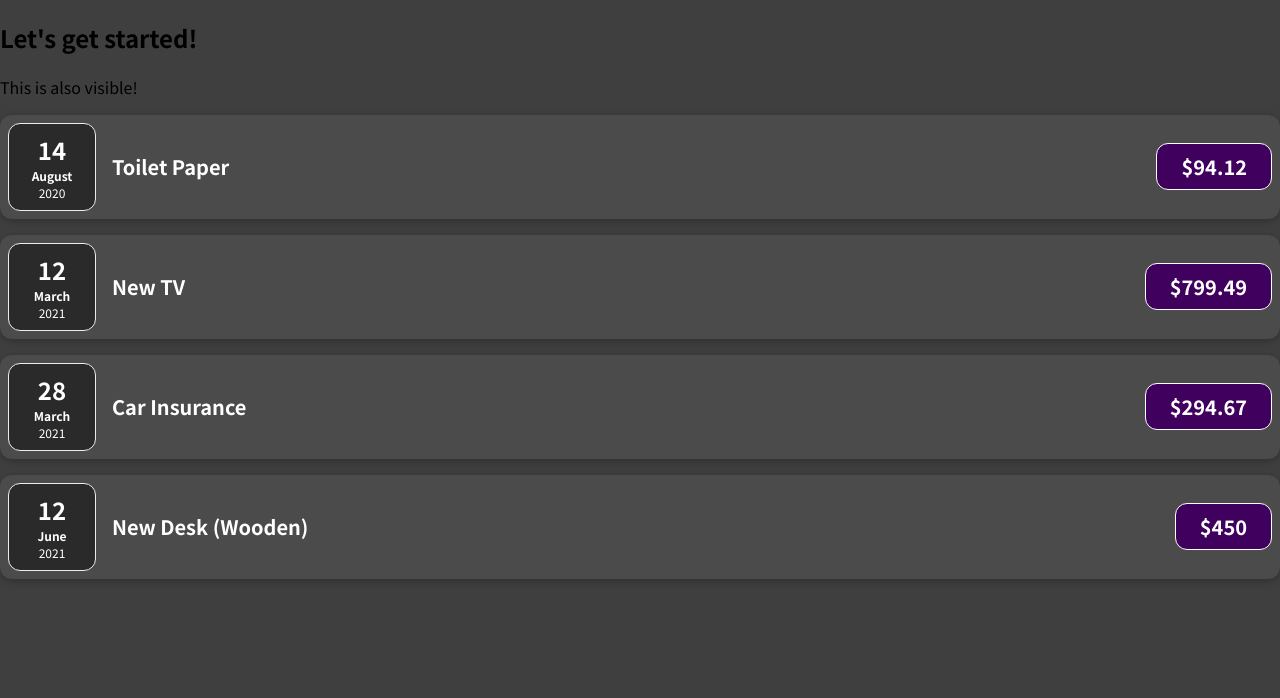
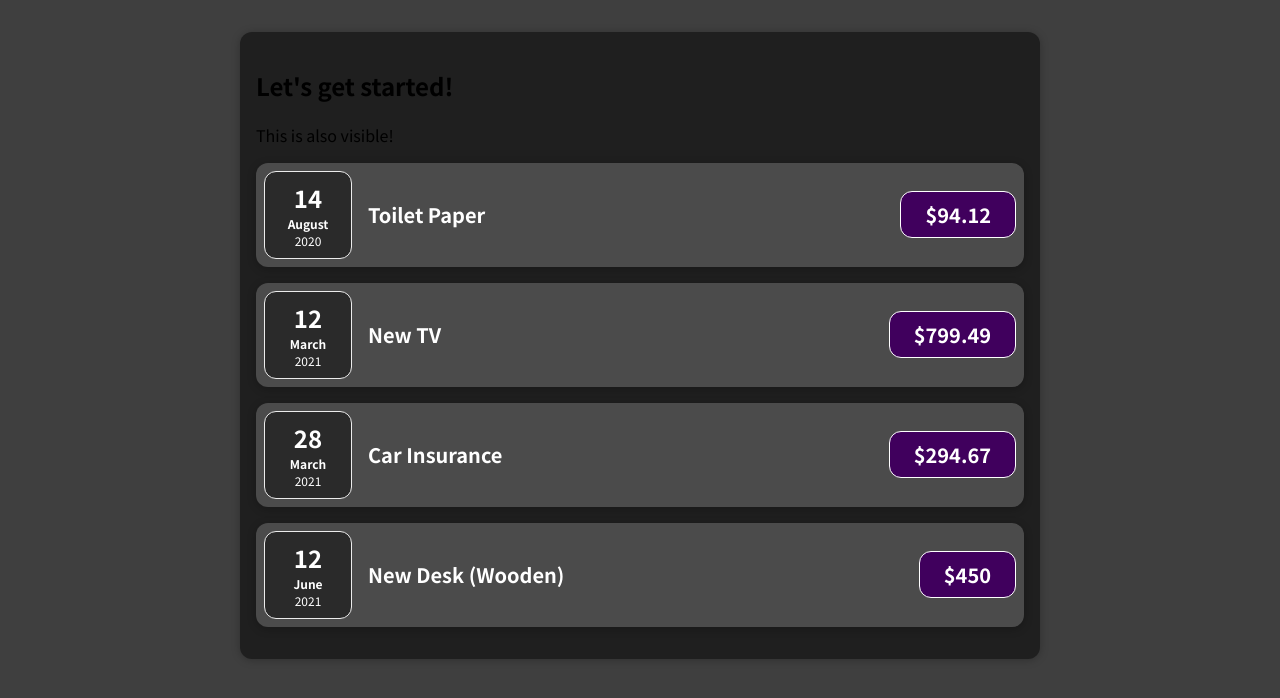
Before and after one commit to muntaqamahmood/MyExpenseTracker, a JavaScript app: page / in a window 1280 px wide. Shown: the top 698 px of the page. Built offline with nearby package versions, Linux system fonts and the light colour scheme.

Commit message:
refactor: Expenses component

```diff
--- a/src/App.js
+++ b/src/App.js
@@ -1,4 +1,5 @@
-import ExpenseItem from './components/ExpenseItem';
+// import ExpenseItem from './components/ExpenseItem';
+import Expenses from './components/Expenses';
 function App() {
   const expenses = [
     {
@@ -21,32 +22,7 @@
       date: new Date(2021, 5, 12),
     },
   ];
-  return (
-    <div>
-      <h2>Let's get started!</h2>
-      <p>This is also visible!</p>
-      <ExpenseItem
-        title={expenses[0].title}
-        amount={expenses[0].amount}
-        date={expenses[0].date}
-      ></ExpenseItem>
-      <ExpenseItem
-        title={expenses[1].title}
-        amount={expenses[1].amount}
-        date={expenses[1].date}
-      ></ExpenseItem>
-      <ExpenseItem
-        title={expenses[2].title}
-        amount={expenses[2].amount}
-        date={expenses[2].date}
-      ></ExpenseItem>
-      <ExpenseItem
-        title={expenses[3].title}
-        amount={expenses[3].amount}
-        date={expenses[3].date}
-      ></ExpenseItem>
-    </div>
-  );
+  return <Expenses expenses={expenses} />;
 }
 
 export default App;
--- /dev/null
+++ b/src/components/Expenses.css
@@ -0,0 +1,9 @@
+.expenses {
+  padding: 1rem;
+  background-color: rgb(31, 31, 31);
+  margin: 2rem auto;
+  width: 50rem;
+  max-width: 95%;
+  border-radius: 12px;
+  box-shadow: 0 1px 8px rgba(0, 0, 0, 0.25);
+}
--- /dev/null
+++ b/src/components/Expenses.js
@@ -0,0 +1,32 @@
+import ExpenseItem from './ExpenseItem';
+import './Expenses.css';
+function Expenses(props) {
+  return (
+    <div className="expenses">
+      <h2>Let's get started!</h2>
+      <p>This is also visible!</p>
+      <ExpenseItem
+        title={props.expenses[0].title}
+        amount={props.expenses[0].amount}
+        date={props.expenses[0].date}
+      ></ExpenseItem>
+      <ExpenseItem
+        title={props.expenses[1].title}
+        amount={props.expenses[1].amount}
+        date={props.expenses[1].date}
+      ></ExpenseItem>
+      <ExpenseItem
+        title={props.expenses[2].title}
+        amount={props.expenses[2].amount}
+        date={props.expenses[2].date}
+      ></ExpenseItem>
+      <ExpenseItem
+        title={props.expenses[3].title}
+        amount={props.expenses[3].amount}
+        date={props.expenses[3].date}
+      ></ExpenseItem>
+    </div>
+  );
+}
+
+export default Expenses;
```
